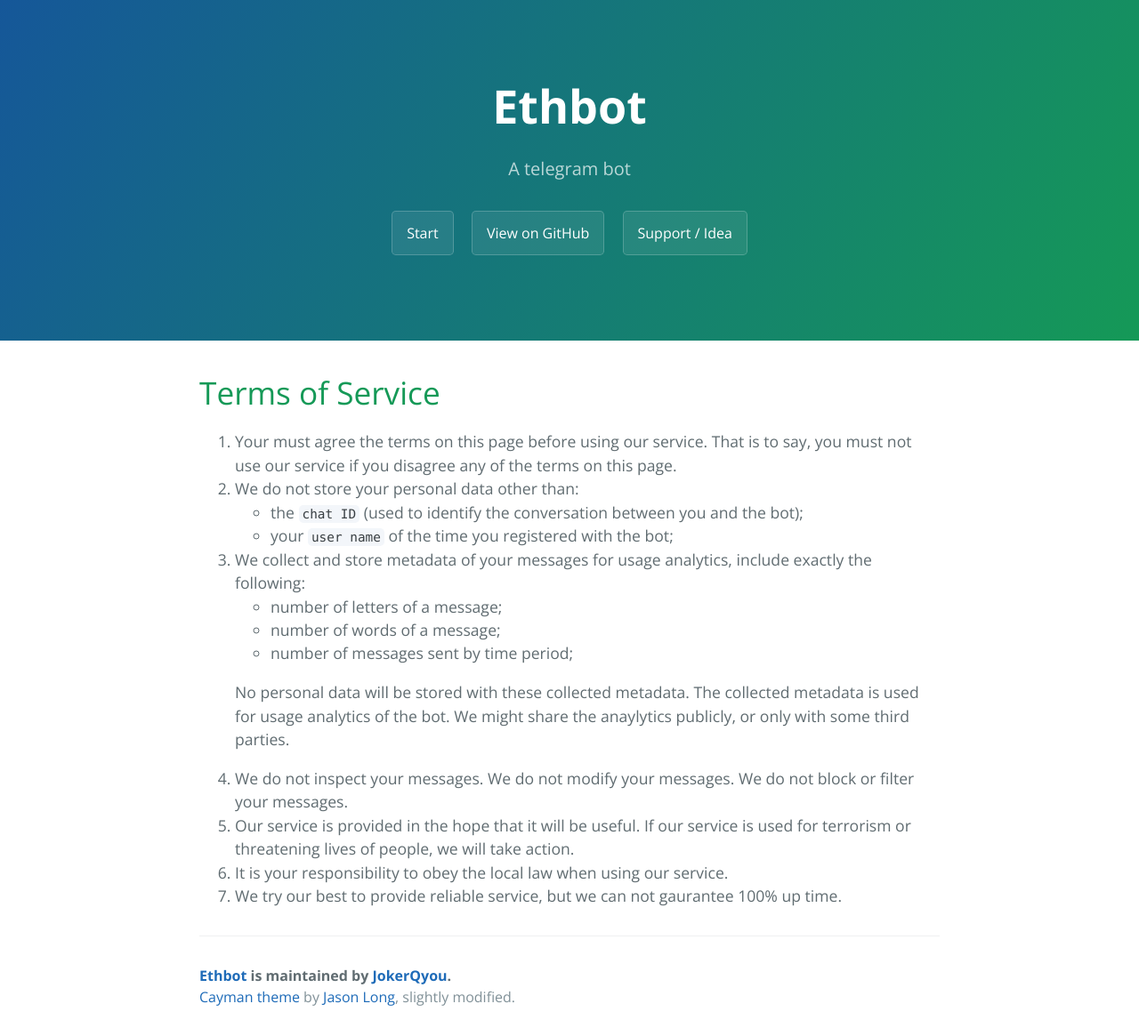
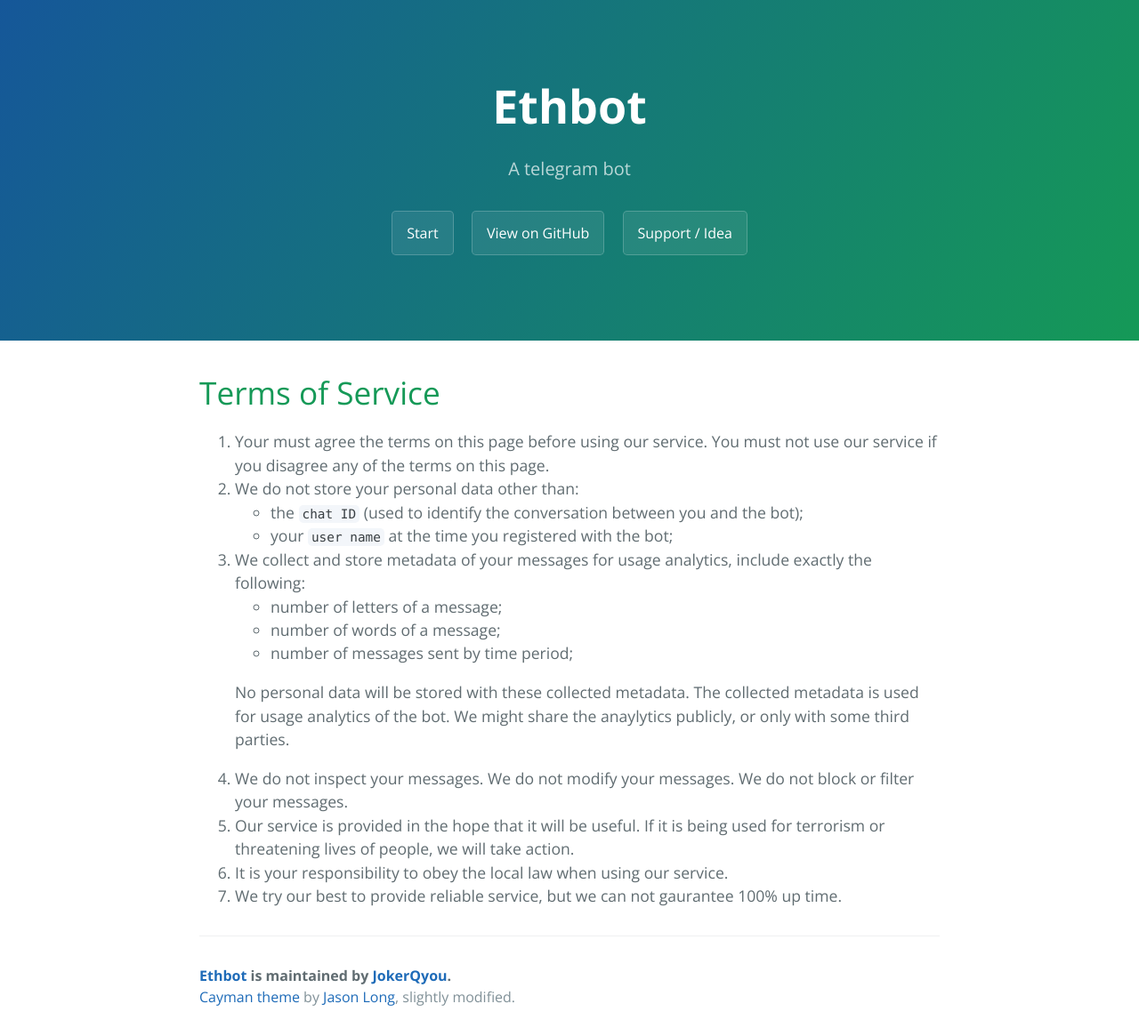
Before and after one commit to JokerQyou/ethbot, a Jekyll site: the page built from terms/index.md, in a window 1280 px wide. Shown: the whole page at 89% size. Built offline with Jekyll 4.4.1, drawn with Linux system fonts in a browser that asks for light colours.

Commit message:
Update index.md

```diff
--- a/terms/index.md
+++ b/terms/index.md
@@ -4,10 +4,10 @@
 
 # Terms of Service
 
-1. Your must agree the terms on this page before using our service. That is to say, you must not use our service if you disagree any of the terms on this page.
+1. Your must agree the terms on this page before using our service. You must not use our service if you disagree any of the terms on this page.
 2. We do not store your personal data other than:
   * the `chat ID` (used to identify the conversation between you and the bot);
-  * your `user name` of the time you registered with the bot;
+  * your `user name` at the time you registered with the bot;
 3. We collect and store metadata of your messages for usage analytics, include exactly the following:
     * number of letters of a message;
     * number of words of a message;
@@ -16,6 +16,6 @@
     No personal data will be stored with these collected metadata. The collected metadata is used for usage analytics of the bot. We might share the anaylytics publicly, or only with some third parties.
 
 4. We do not inspect your messages. We do not modify your messages. We do not block or filter your messages.
-5. Our service is provided in the hope that it will be useful. If our service is used for terrorism or threatening lives of people, we will take action.
+5. Our service is provided in the hope that it will be useful. If it is being used for terrorism or threatening lives of people, we will take action.
 6. It is your responsibility to obey the local law when using our service.
 7. We try our best to provide reliable service, but we can not gaurantee 100% up time.
```
